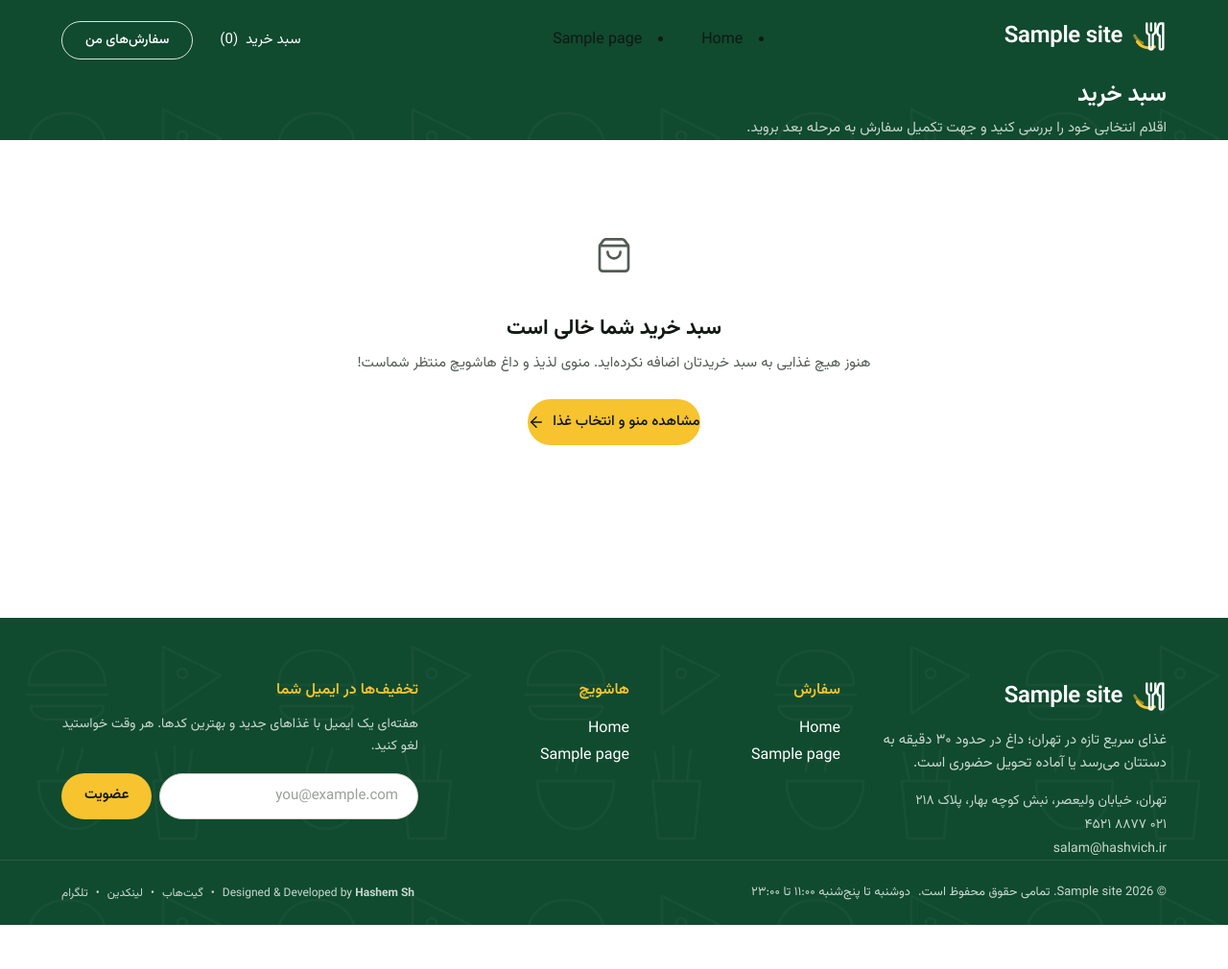
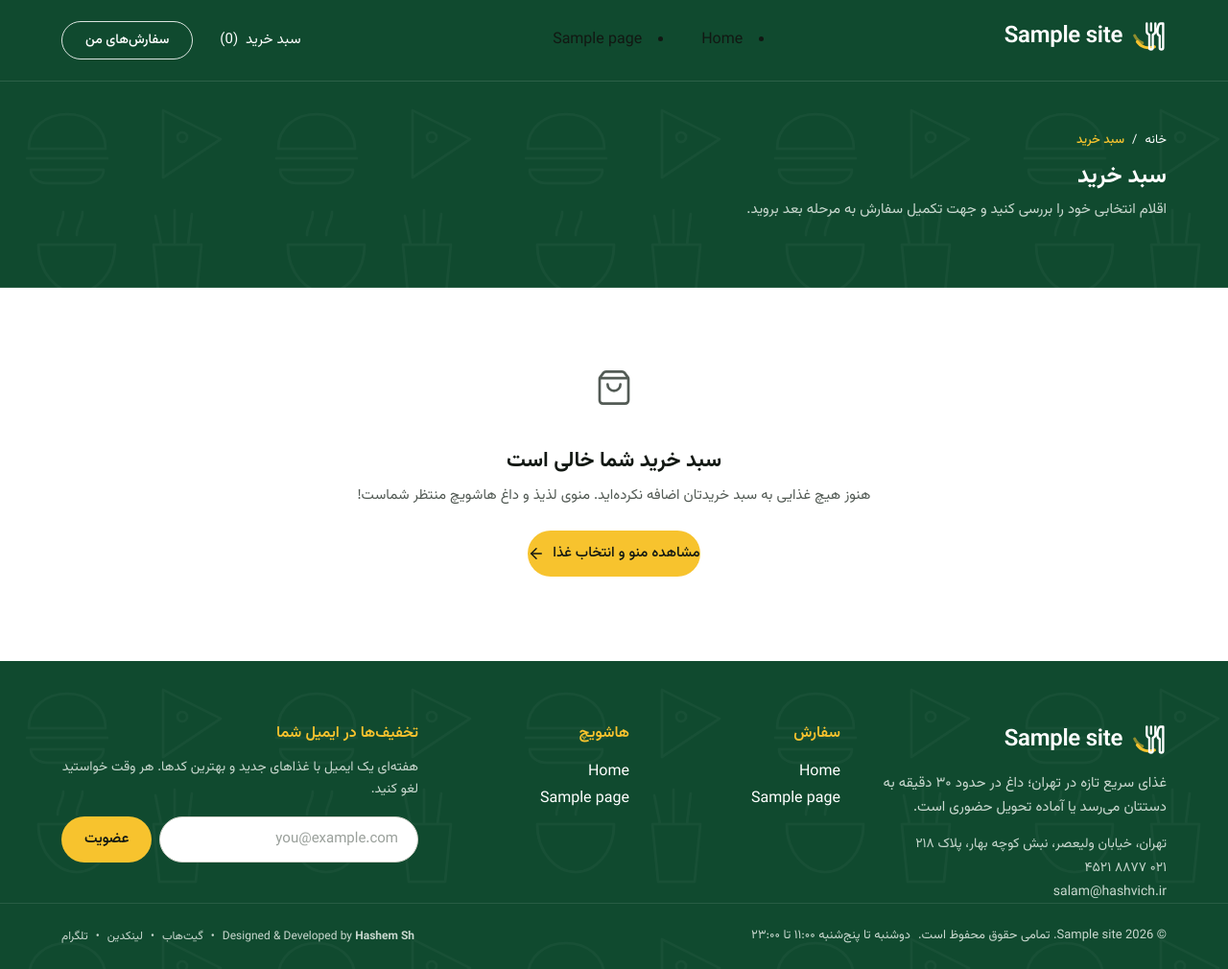
Before and after one commit to hashemsh/hashvich-wordpress-theme, a WordPress theme: template page-cart.php in a window 1280 px wide. Shown: the whole page at 96% size. Before the commit the page ends 964 px from the top, so only its background shows below. Run offline with PHP 8.4 and a stand-in for WordPress, Linux system fonts and the light colour scheme; the site name, menu and one post (Sample post) are stand-ins, and other content is empty.

Commit message:
fix(cart): resolve top header stickiness and add generous spacing/breadcrumbs for cart and checkout

```diff
--- a/functions.php
+++ b/functions.php
@@ -73,7 +73,9 @@ add_action(
 		wp_enqueue_style( 'hashvich-app', $theme_uri . '/assets/css/app.css', array( 'hashvich-fonts' ), $app_ver );
 
 		// ۳. استایل اصلی قالب
-		wp_enqueue_style( 'hashvich-style', get_stylesheet_uri(), array( 'hashvich-app' ), HASHVICH_VERSION );
+		$style_path = $theme_dir . '/style.css';
+		$style_ver  = file_exists( $style_path ) ? (string) filemtime( $style_path ) : HASHVICH_VERSION;
+		wp_enqueue_style( 'hashvich-style', get_stylesheet_uri(), array( 'hashvich-app' ), $style_ver );
 
 		// ۴. اسکریپت هدر و منوی واکنش‌گرا
 		$header_js_path = $theme_dir . '/assets/js/header.js';
--- a/style.css
+++ b/style.css
@@ -112,3 +112,47 @@ Requires PHP: 8.0
 	fill: currentColor;
 	color: var(--color-tomato, #c03d17);
 }
+
+/* ==========================================================================
+   فواصل و هیرو اختصاصی سبد خرید، پرداخت و حساب کاربری (Hero & Grid Spacing)
+   حل قطعی مشکل چسبندگی سبد خرید به هدر بالا
+   ========================================================================== */
+.site-header {
+	border-bottom: 1px solid rgba(255, 255, 255, 0.12);
+}
+
+.hv-cart-hero,
+.hv-checkout-hero,
+.hv-account-hero {
+	padding-top: 2.5rem !important;
+	padding-bottom: 3.5rem !important;
+	border-bottom: 1px solid rgba(255, 255, 255, 0.1);
+}
+
+@media (min-width: 768px) {
+	.hv-cart-hero,
+	.hv-checkout-hero,
+	.hv-account-hero {
+		padding-top: 3.25rem !important;
+		padding-bottom: 4.25rem !important;
+	}
+}
+
+.hv-cart-main-grid,
+.hv-checkout-grid {
+	padding-top: 2.75rem !important;
+	padding-bottom: 5rem !important;
+}
+
+@media (min-width: 1024px) {
+	.hv-cart-main-grid,
+	.hv-checkout-grid {
+		padding-top: 3.5rem !important;
+		padding-bottom: 6rem !important;
+	}
+}
+
+.hv-cart-empty-view {
+	padding-top: 4rem !important;
+	padding-bottom: 5.5rem !important;
+}
--- a/template-parts/cart/cart.php
+++ b/template-parts/cart/cart.php
@@ -12,8 +12,13 @@ $is_empty = ! function_exists( 'WC' ) || ! is_object( WC()->cart ) || WC()->cart
 
 <main id="main" class="min-h-[70vh]">
 	<!-- هدر سبز بنر سبد خرید با تایپوگرافی متناسب و پدینگ استاندارد -->
-	<section class="on-dark doodles relative overflow-hidden bg-forest text-white">
-		<div class="container-page py-8 md:py-10">
+	<section class="on-dark doodles relative overflow-hidden bg-forest text-white hv-cart-hero">
+		<div class="container-page">
+			<nav class="flex items-center gap-2 text-[13px] text-white/70 mb-3" aria-label="<?php esc_attr_e( 'مسیر راهنما', 'hashvich' ); ?>">
+				<a href="<?php echo esc_url( home_url( '/' ) ); ?>" class="hover:text-sun transition-colors"><?php esc_html_e( 'خانه', 'hashvich' ); ?></a>
+				<span class="text-white/40">/</span>
+				<span class="text-sun font-medium"><?php esc_html_e( 'سبد خرید', 'hashvich' ); ?></span>
+			</nav>
 			<h1 class="text-[24px] md:text-[30px] font-bold text-white leading-tight">
 				<?php esc_html_e( 'سبد خرید', 'hashvich' ); ?>
 			</h1>
@@ -26,7 +31,7 @@ $is_empty = ! function_exists( 'WC' ) || ! is_object( WC()->cart ) || WC()->cart
 	<?php if ( $is_empty ) : ?>
 		<?php get_template_part( 'template-parts/cart/empty' ); ?>
 	<?php else : ?>
-		<div class="container-page grid gap-8 py-10 lg:grid-cols-[1.5fr_1fr] lg:gap-10 lg:py-14" id="hv-cart-main-grid">
+		<div class="container-page grid gap-8 lg:grid-cols-[1.5fr_1fr] lg:gap-10 hv-cart-main-grid" id="hv-cart-main-grid">
 			<?php get_template_part( 'template-parts/cart/items' ); ?>
 			<?php get_template_part( 'template-parts/cart/totals' ); ?>
 		</div>
--- a/template-parts/cart/empty.php
+++ b/template-parts/cart/empty.php
@@ -8,7 +8,7 @@
 defined( 'ABSPATH' ) || exit;
 ?>
 
-<div class="container-page py-16 md:py-20 text-center" id="hv-cart-empty-view">
+<div class="container-page py-16 md:py-20 text-center hv-cart-empty-view" id="hv-cart-empty-view">
 	<div class="mx-auto flex size-20 items-center justify-center rounded-full bg-sand text-muted mb-5">
 		<svg xmlns="http://www.w3.org/2000/svg" width="40" height="40" viewBox="0 0 24 24" fill="none" stroke="currentColor" stroke-width="1.6" stroke-linecap="round" stroke-linejoin="round" class="lucide lucide-shopping-bag text-muted" aria-hidden="true">
 			<path d="M16 10a4 4 0 0 1-8 0"></path>
--- a/template-parts/checkout/checkout.php
+++ b/template-parts/checkout/checkout.php
@@ -40,7 +40,7 @@ endif;
 	<form id="hv-checkout-form"
 		  name="checkout"
 		  method="post"
-		  class="checkout woocommerce-checkout container-page py-10 lg:py-14"
+		  class="checkout woocommerce-checkout container-page hv-checkout-grid"
 		  action="<?php echo esc_url( wc_get_checkout_url() ); ?>"
 		  enctype="multipart/form-data">
 
```
Also changed, not shown: template-parts/checkout/hero.php (+11 -2 lines).
